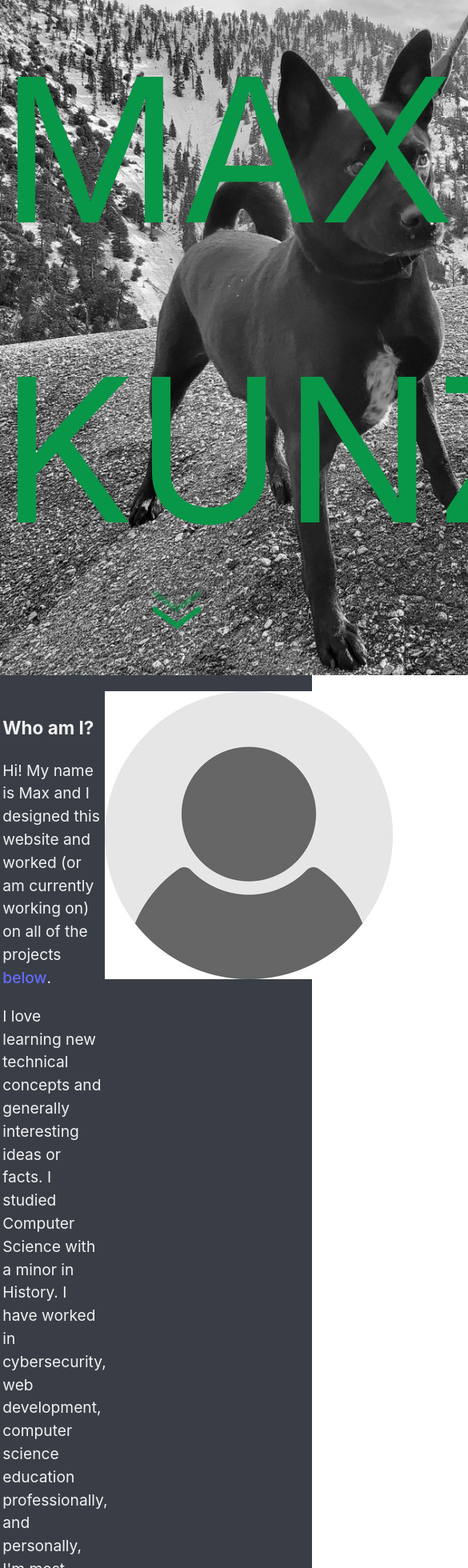
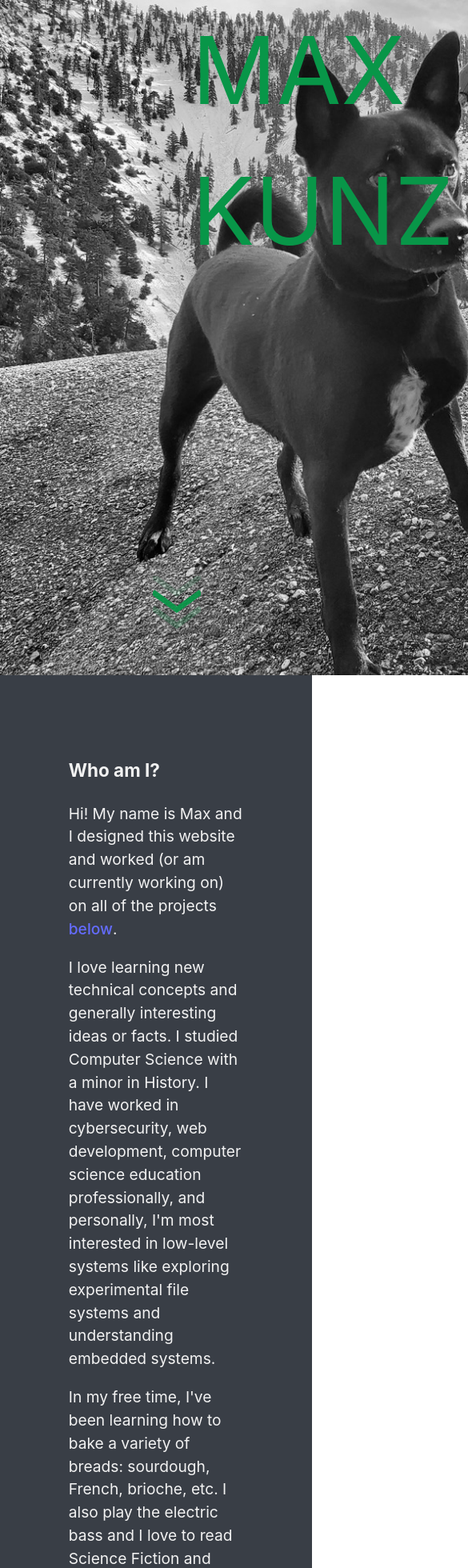
Before and after one commit to mxmllnknz/portfolio-max, a React (Vite) app in the folder portfolio_max/: page / in a window 390 px wide. Shown: the top 1960 px of the page at 80% size, 585 px wide, since content can reach past the window. Built offline with nearby package versions, Linux system fonts and the light colour scheme.

Commit message:
Added profile pic and new media responsive formats

```diff
--- a/portfolio_max/src/App.css
+++ b/portfolio_max/src/App.css
@@ -13,10 +13,12 @@
 }
 
 .title-name {
+    display: flex;
     background-image: url("./assets/sonny.jpg");
     background-size: cover;
-    font-size: 250px;
-    padding-right: 15%;
+    font-size: 17vw;
+    padding-right: 15rem;
+    padding-left: 5rem;
     color: var(--third-color);
 }
 
@@ -26,7 +28,7 @@
     color: var(--fourth-color);
     background-color: var(--second-color);
     text-align: left;
-    padding: 5% 2.5% 0% 2.5%;
+    padding: 0% 2.5% 0% 2.5%;
     a {
         text-decoration: none;
     }
@@ -74,3 +76,15 @@
 .arrow path.a3 {
     animation-delay: 0s;
 }
+
+@media (max-width: 700px) {
+    .title-name {
+        display: flex;
+        background-image: url("./assets/sonny.jpg");
+        background-size: cover;
+        font-size: 30vw;
+        padding-right: 15rem;
+        padding-left: 15rem;
+        color: var(--third-color);
+    }
+}
--- a/portfolio_max/src/App.jsx
+++ b/portfolio_max/src/App.jsx
@@ -29,7 +29,7 @@ function App() {
         </svg>
       </div>
       <div ref={introRef}>
-        <Block orient_left={false} img="placeholder.jpg">
+        <Block orient_left={false} img="max_profile.jpeg">
           <div className="title-description">
             <h3> Who am I?</h3>
             <p>
--- a/portfolio_max/src/components/block.css
+++ b/portfolio_max/src/components/block.css
@@ -1,14 +1,46 @@
 .block-container {
     display: flex;
-    justify-content: space-evenly;
+    justify-content: space-between;
     align-items: stretch;
     min-height: 100svh;
     color: var(--fourth-color);
     background-color: var(--second-color);
     text-align: left;
-    padding-top: 5%;
     border-bottom: 10px solid black;
     a {
         text-decoration: none;
     }
 }
+
+.block-container img {
+    max-height: 85%;
+    max-width: 85%;
+}
+
+.block-image-container {
+    width: 50%;
+    margin: auto;
+}
+
+.block-text-container {
+    padding: 5rem;
+}
+@media (max-width: 1000px) {
+    .block-container {
+        display: flex;
+        flex-direction: column;
+        justify-content: space-between;
+        align-items: stretch;
+        min-height: 100svh;
+        color: var(--fourth-color);
+        background-color: var(--second-color);
+        text-align: left;
+        border-bottom: 10px solid black;
+        a {
+            text-decoration: none;
+        }
+        img {
+            padding-bottom: 5rem;
+        }
+    }
+}
```
Also changed, not shown: portfolio_max/src/assets/max_profile.jpeg (added).
